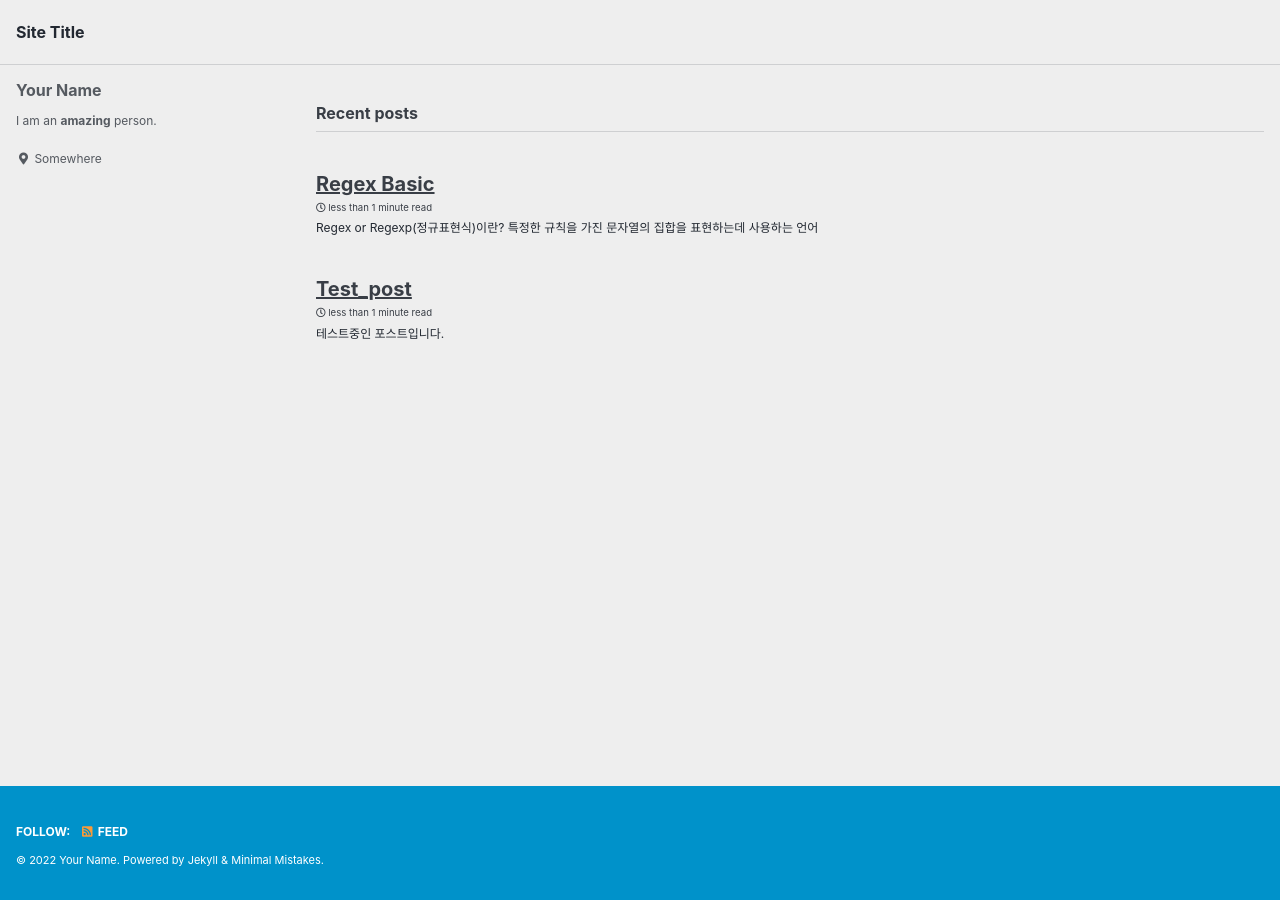
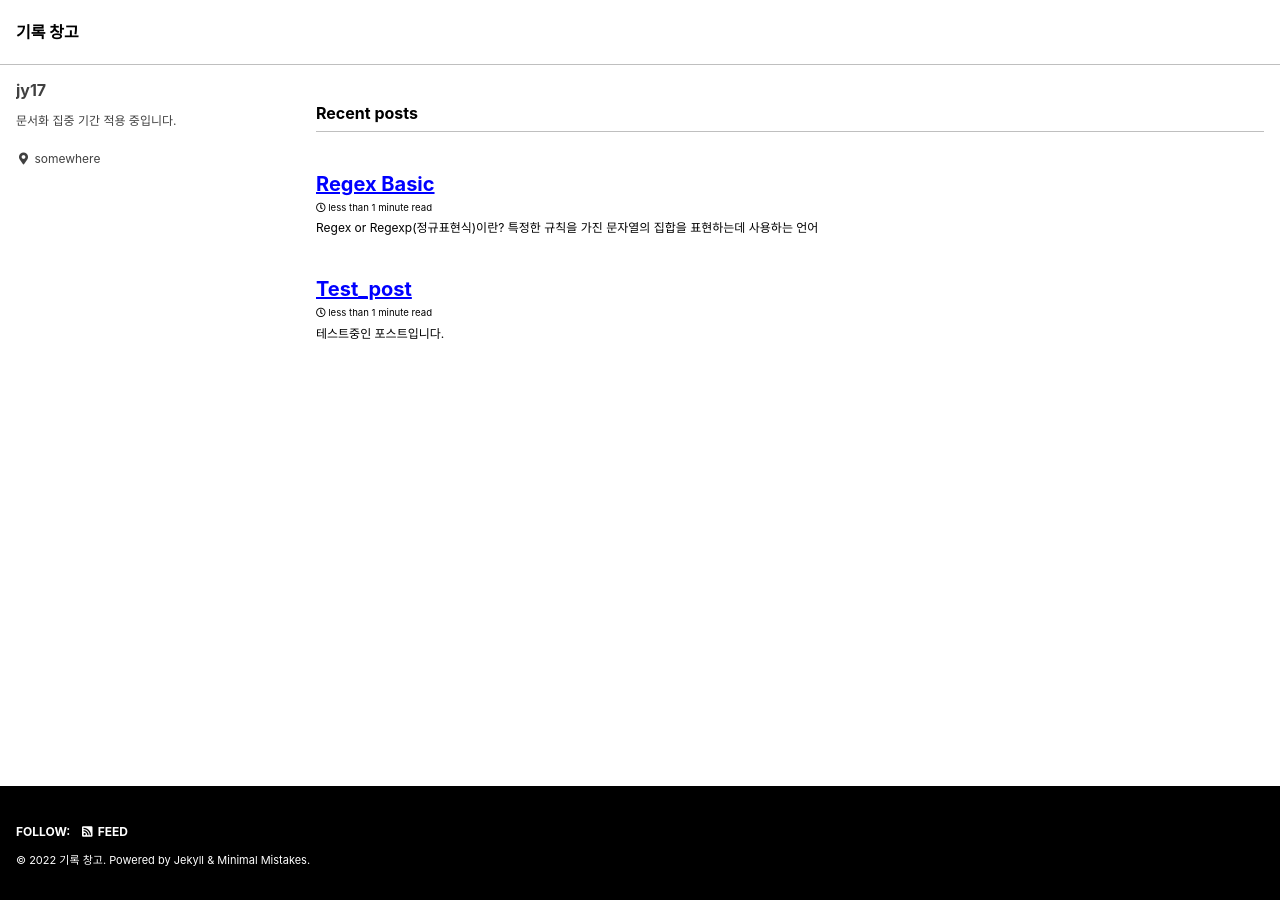
Before and after one commit to jy00017/jy00017.github.io, a Jekyll site: the page built from index.html, in a window 1280 px wide. Built offline with Jekyll 4.4.1, drawn with Linux system fonts in a browser that asks for light colours; cached includes are drawn as plain includes; the list of posts is cut into pages by our own code.

Commit message:
style: 테마 스킨, title, author 정보 추가

```diff
--- a/_config.yml
+++ b/_config.yml
@@ -12,15 +12,15 @@
 
 # theme                  : "minimal-mistakes-jekyll"
 # remote_theme           : "mmistakes/minimal-mistakes"
-minimal_mistakes_skin    : "air" # "air", "aqua", "contrast", "dark", "dirt", "neon", "mint", "plum", "sunrise"
+minimal_mistakes_skin    : "contrast" # "air", "aqua", "contrast", "dark", "dirt", "neon", "mint", "plum", "sunrise"
 
 # Site Settings
 locale                   : "en-US"
-title                    : "Site Title"
+title                    : "기록 창고"
 title_separator          : "-"
 subtitle                 : # site tagline that appears below site title in masthead
-name                     : "Your Name"
-description              : "An amazing website."
+name                     : ""
+description              : ""
 url                      : # the base hostname & protocol for your site e.g. "https://mmistakes.github.io"
 baseurl                  : # the subpath of your site, e.g. "/blog"
 repository               : # GitHub username/repo-name e.g. "mmistakes/minimal-mistakes"
@@ -104,10 +104,10 @@ analytics:
 
 # Site Author
 author:
-  name             : "Your Name"
+  name             : "jy17"
   avatar           : # path of avatar image, e.g. "/assets/images/bio-photo.jpg"
-  bio              : "I am an **amazing** person."
-  location         : "Somewhere"
+  bio              : "문서화 집중 기간 적용 중입니다."
+  location         : "somewhere"
   email            :
   links:
     - label: "Email"
```
